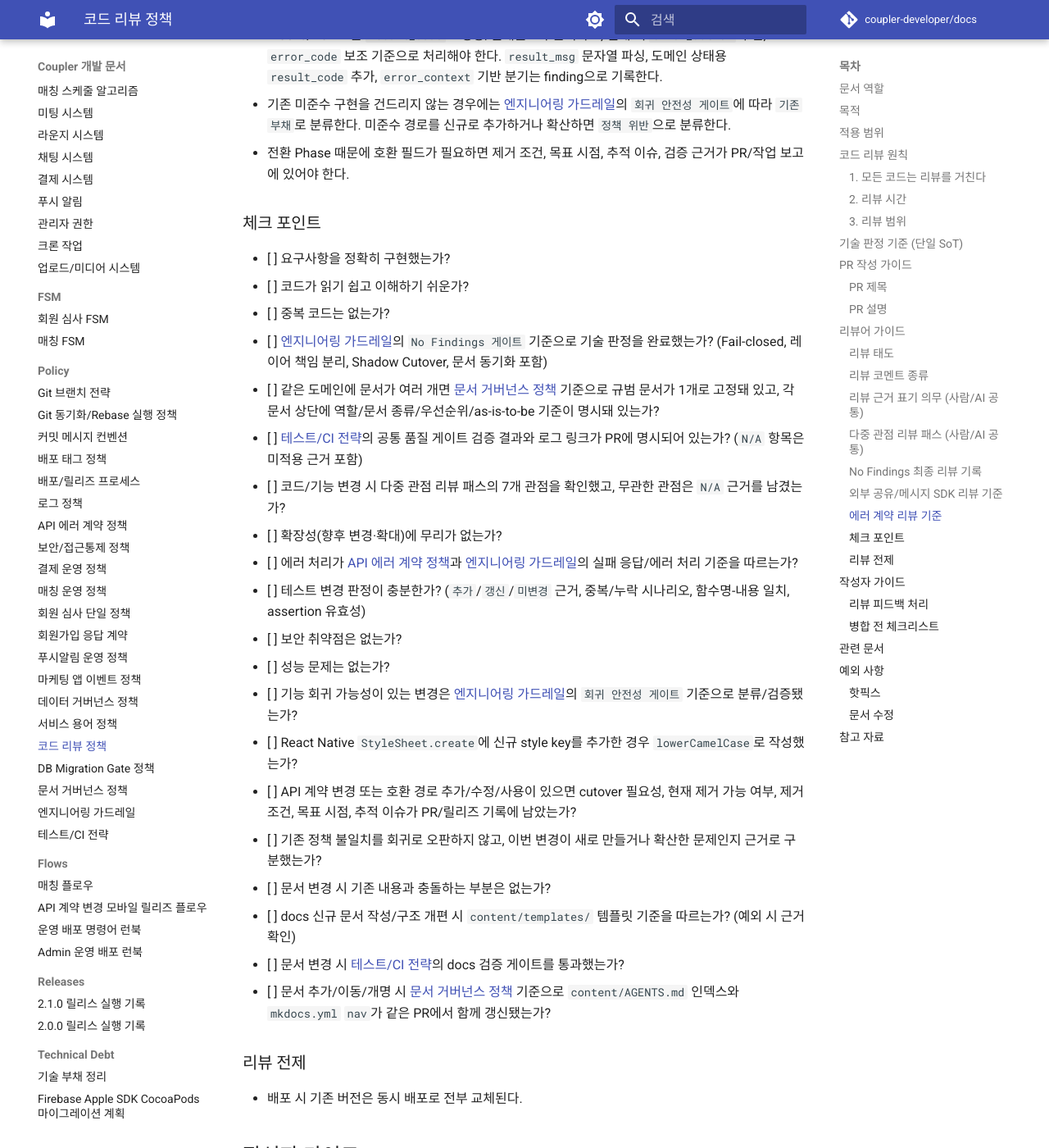
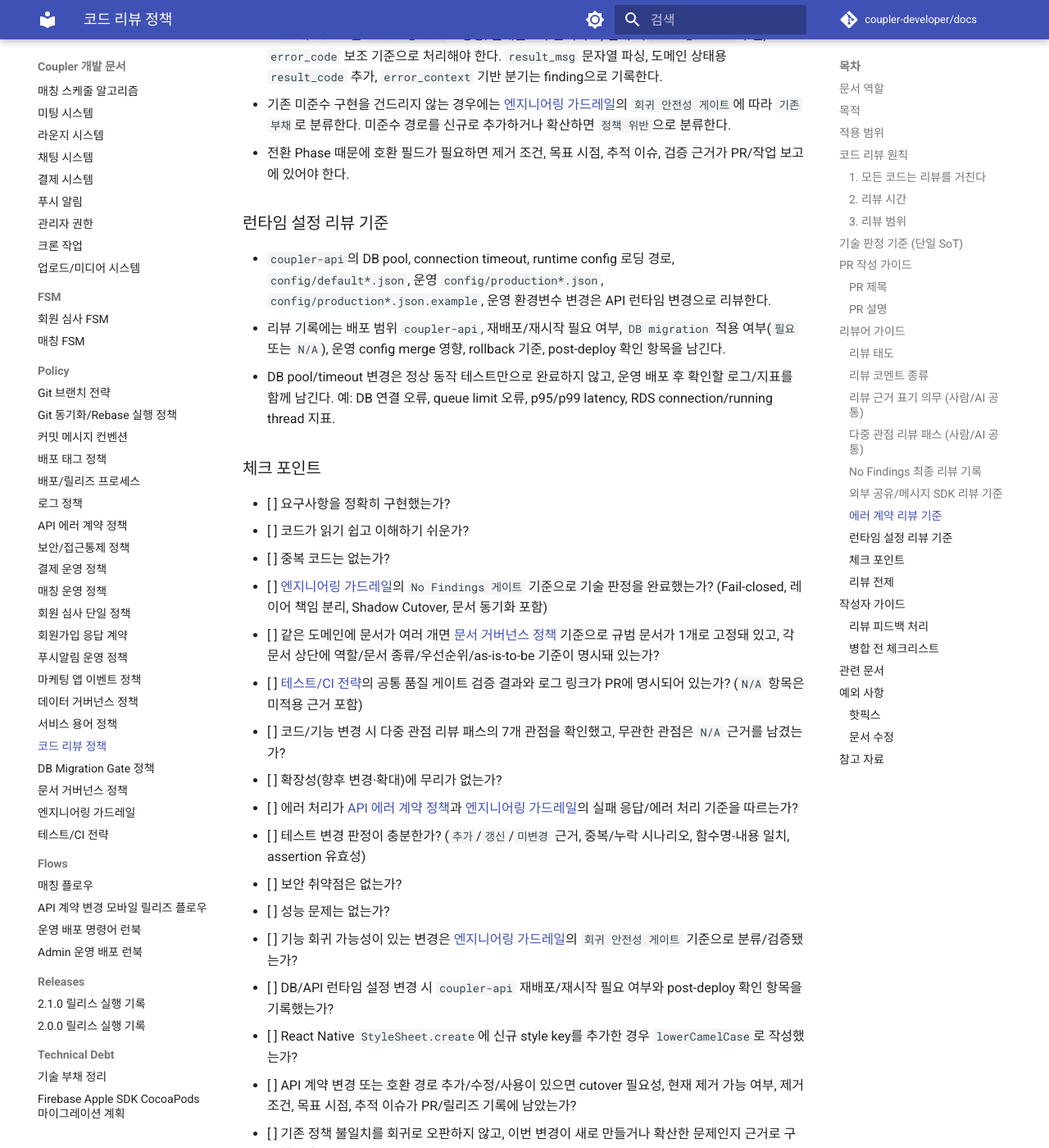
Before and after one commit to coupler-developer/docs, an MkDocs documentation site: the page built from content/policy/code-review-policy.md, in a window 1280 px wide and 1400 px high, scrolled down 5676 px. Shown: the whole window at 82% size. Built offline with MkDocs 1.6.1 and Material for MkDocs 9.7.7, drawn with Linux system fonts in a browser that asks for light colours; comment, search, counter and statistics services are not loaded.

Commit message:
docs: 런타임 설정 재배포 기준 추가
Changes:
- coupler-api DB pool/runtime config 변경을 API 런타임 변경으로 리뷰하도록 기준을 추가했다.
- DB migration이 없어도 API 재배포/재시작과 post-deploy 확인이 필요함을 가드레일과 배포 런북에 명시했다.
- 리뷰 체크포인트에 런타임 설정 변경 시 재배포/재시작 기록 항목을 추가했다.

Tests:
- PATH=/private/tmp/docs-mkdocs-venv/bin:$PATH yarn validate:docs 통과

```diff
--- a/content/policy/code-review-policy.md
+++ b/content/policy/code-review-policy.md
@@ -194,6 +194,12 @@
 - 기존 미준수 구현을 건드리지 않는 경우에는 [엔지니어링 가드레일](engineering-guardrails.md)의 `회귀 안전성 게이트`에 따라 `기존 부채`로 분류한다. 미준수 경로를 신규로 추가하거나 확산하면 `정책 위반`으로 분류한다.
 - 전환 Phase 때문에 호환 필드가 필요하면 제거 조건, 목표 시점, 추적 이슈, 검증 근거가 PR/작업 보고에 있어야 한다.
 
+### 런타임 설정 리뷰 기준
+
+- `coupler-api`의 DB pool, connection timeout, runtime config 로딩 경로, `config/default*.json`, 운영 `config/production*.json`, `config/production*.json.example`, 운영 환경변수 변경은 API 런타임 변경으로 리뷰한다.
+- 리뷰 기록에는 배포 범위 `coupler-api`, 재배포/재시작 필요 여부, `DB migration` 적용 여부(`필요` 또는 `N/A`), 운영 config merge 영향, rollback 기준, post-deploy 확인 항목을 남긴다.
+- DB pool/timeout 변경은 정상 동작 테스트만으로 완료하지 않고, 운영 배포 후 확인할 로그/지표를 함께 남긴다. 예: DB 연결 오류, queue limit 오류, p95/p99 latency, RDS connection/running thread 지표.
+
 ### 체크 포인트
 
 - [ ] 요구사항을 정확히 구현했는가?
@@ -209,6 +215,7 @@
 - [ ] 보안 취약점은 없는가?
 - [ ] 성능 문제는 없는가?
 - [ ] 기능 회귀 가능성이 있는 변경은 [엔지니어링 가드레일](engineering-guardrails.md)의 `회귀 안전성 게이트` 기준으로 분류/검증됐는가?
+- [ ] DB/API 런타임 설정 변경 시 `coupler-api` 재배포/재시작 필요 여부와 post-deploy 확인 항목을 기록했는가?
 - [ ] React Native `StyleSheet.create`에 신규 style key를 추가한 경우 `lowerCamelCase`로 작성했는가?
 - [ ] API 계약 변경 또는 호환 경로 추가/수정/사용이 있으면 cutover 필요성, 현재 제거 가능 여부, 제거 조건, 목표 시점, 추적 이슈가 PR/릴리즈 기록에 남았는가?
 - [ ] 기존 정책 불일치를 회귀로 오판하지 않고, 이번 변경이 새로 만들거나 확산한 문제인지 근거로 구분했는가?
```
Also changed, not shown: content/flows/cross-project/production-deploy-command-runbook.md (+4 -2 lines), content/policy/engineering-guardrails.md (+2 -0 lines).
